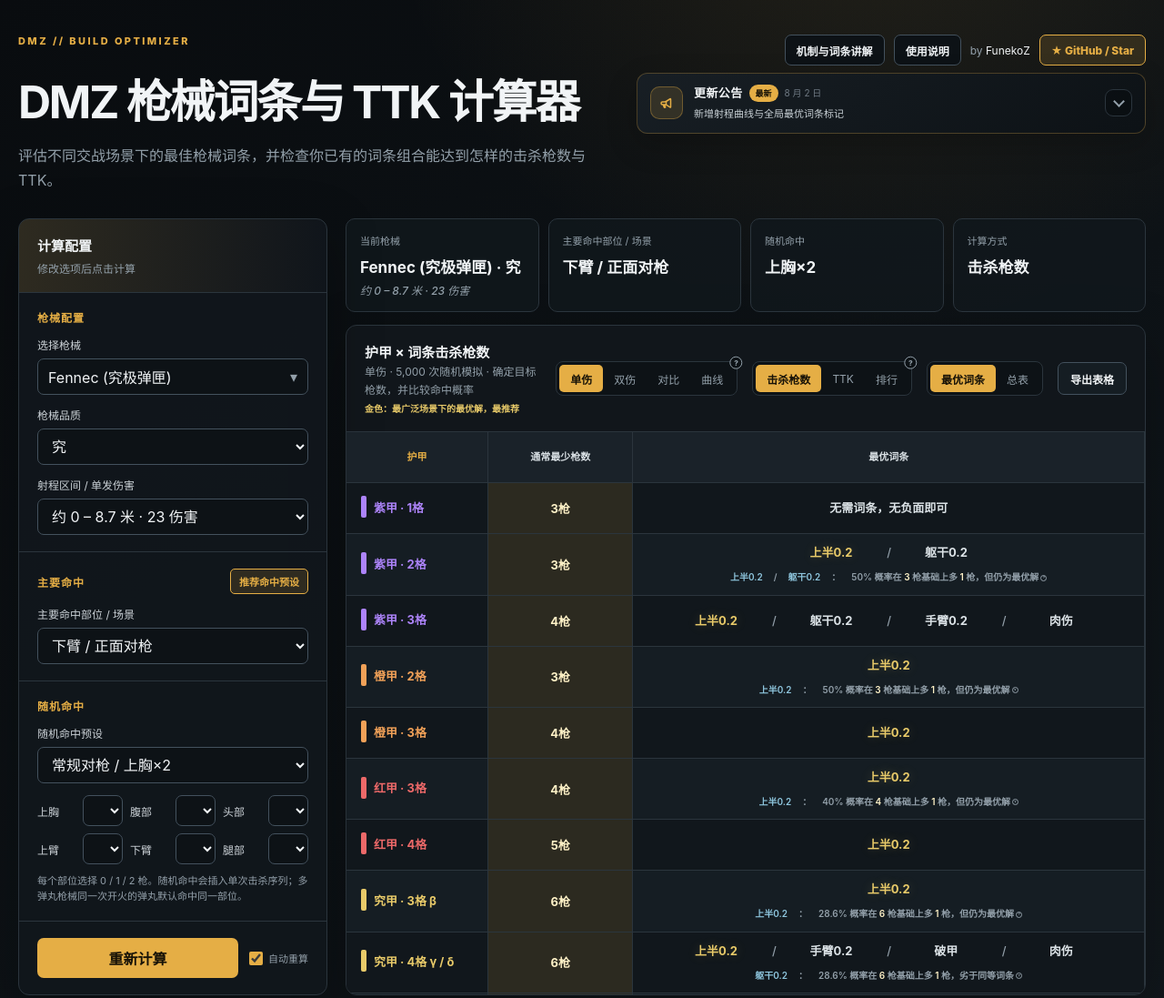
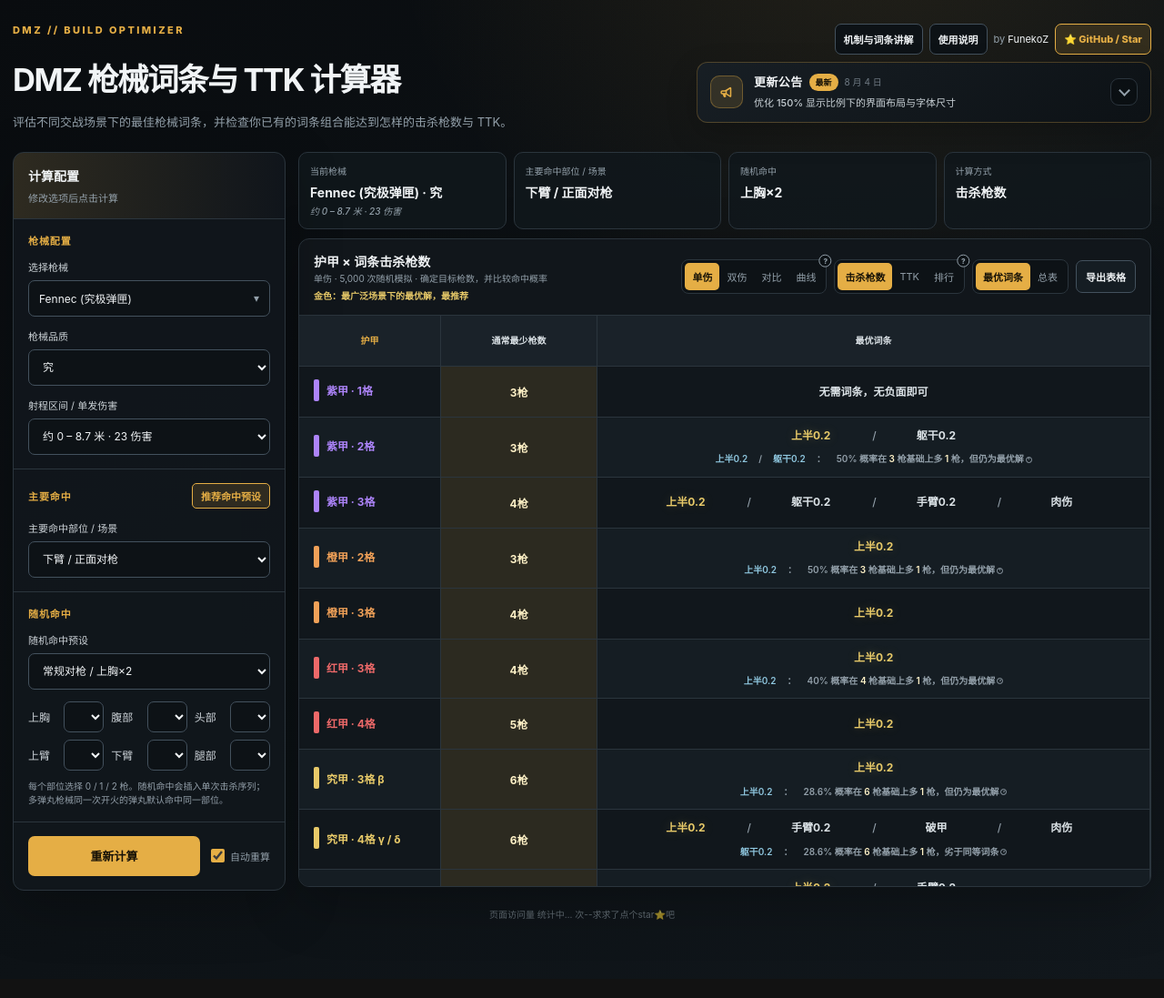
Before and after one commit to FunekoZ/DMZ-damage-calculator, a plain HTML site: page index.html in a window 1280 px wide. Shown: the top 1097 px of the page at 91% size. After the commit the page ends 1076 px from the top, so only its background shows below. Drawn offline with Linux system fonts and the light colour scheme; some packages are replaced by stand-ins of ours; a script that the page names is missing.

Commit message:
Optimize layout for 150% display scaling
Co-Authored-By: Claude <noreply@anthropic.com>

```diff
--- a/assets/css/responsive.css
+++ b/assets/css/responsive.css
@@ -1,15 +1,66 @@
+    @media (max-width: 1400px) and (min-width: 821px) {
+      body { font-size: 13px; }
+      h1 { font-size: clamp(28px, 2.7vw, 38px); }
+      .intro { font-size: 13px; line-height: 1.6; }
+      .author-card, .announcement-card { font-size: 11px; }
+      .mechanics-button, .guide-button, .star-link { font-size: 11px; }
+      .panel-head h2, .result-head h2 { font-size: 14px; }
+      .panel-head p, label, .view-toggle button, .export-button { font-size: 11px; }
+      input, select, .weapon-select-trigger, .recommend { font-size: 12px; }
+      .section-title { font-size: 11px; }
+      .hint { font-size: 10px; }
+      .stat span { font-size: 10px; }
+      .stat strong { font-size: 13px; }
+      .stat-detail, .result-head span { font-size: 10px; }
+      th { font-size: 10px; }
+      td { font-size: 12px; }
+    }
+
+    @media (max-width: 1400px) and (min-width: 1051px) {
+      .page { width: min(100% - 28px, 1680px); padding-top: 26px; }
+      .page-header { grid-template-columns: minmax(0, 1fr) minmax(420px, 500px); column-gap: 20px; margin-bottom: 22px; }
+      h1 { font-size: clamp(28px, 2.7vw, 38px); }
+      .author-card { gap: 7px; }
+      .mechanics-button, .guide-button, .star-link { padding-inline: 9px; }
+      .layout { grid-template-columns: 300px minmax(0, 1fr); gap: 14px; }
+      .panel-head { padding: 15px 16px; }
+      .section { padding: 15px 16px; }
+      .summary { gap: 8px; margin-bottom: 10px; }
+      .stat { min-height: 74px; padding: 12px; }
+      .stat strong { margin-top: 6px; font-size: 14px; }
+      .stat-detail { margin-top: 3px; font-size: 10px; }
+      .result-head { flex-wrap: wrap; gap: 8px; padding: 14px 16px; }
+      .result-head > div:first-child { flex: 1 1 220px; }
+      .view-toggle button { padding-inline: 8px; }
+      .export-button { padding-inline: 10px; }
+    }
+
     @media (max-width: 1050px) {
       .page { width: min(100% - 24px, 1680px); padding-top: 24px; }
       .page-header { display: block; margin-bottom: 22px; }
       .author-card { margin: 0 0 12px; justify-content: flex-start; }
       .announcement-card { width: 100%; margin: 0; }
-      .layout { grid-template-columns: 1fr; }
-      .controls { position: static; }
+      .layout { grid-template-columns: 280px minmax(0, 1fr); gap: 12px; }
+      .controls { top: 12px; }
+      .panel-head { padding: 14px 15px; }
+      .section { padding: 14px 15px; }
       #randomInputs { grid-template-columns: repeat(3, minmax(0, 1fr)); }
-      .summary { grid-template-columns: 1fr 1fr; }
+      .summary { grid-template-columns: 1fr 1fr; gap: 8px; margin-bottom: 10px; }
+      .stat { min-height: 72px; padding: 11px 12px; }
+      .stat strong { margin-top: 5px; font-size: 14px; line-height: 1.35; }
+      .stat-detail { margin-top: 3px; font-size: 10px; }
+      .stat strong, .stat-detail { overflow: hidden; text-overflow: ellipsis; white-space: nowrap; }
+      .result-head { flex-wrap: wrap; justify-content: flex-start; gap: 8px; padding: 14px; }
+      .result-head > div:first-child { width: 100%; }
+      .view-toggle button { padding-inline: 8px; }
       .table-wrap { overflow: auto; min-height: 0; }
       .armor-full { display: none; }
       .armor-compact { display: inline; }
+    }
+
+    @media (max-width: 820px) {
+      .layout { grid-template-columns: 1fr; }
+      .controls { position: static; }
     }
 
     @media (max-width: 600px) {
--- a/index.html
+++ b/index.html
@@ -20,7 +20,7 @@
         <button id="mechanicsButton" class="mechanics-button" type="button">机制与词条讲解</button>
         <button id="guideButton" class="guide-button" type="button">使用说明</button>
         <span>by <a href="https://github.com/FunekoZ" target="_blank" rel="noopener noreferrer">FunekoZ</a></span>
-        <a class="star-link" href="https://github.com/FunekoZ/DMZ-damage-calculator" target="_blank" rel="noopener noreferrer" title="打开 GitHub 仓库后点击 Star">★ GitHub / Star</a>
+        <a class="star-link" href="https://github.com/FunekoZ/DMZ-damage-calculator" target="_blank" rel="noopener noreferrer" title="打开 GitHub 仓库后点击 Star">⭐️ GitHub / Star</a>
       </div>
       <details class="announcement-card">
         <summary>
@@ -32,9 +32,9 @@
               <span class="announcement-title-row">
                 <span class="announcement-title">更新公告</span>
                 <span class="announcement-badge">最新</span>
-                <time class="announcement-summary-date" datetime="2026-08-02">8 月 2 日</time>
+                <time class="announcement-summary-date" datetime="2026-08-04">8 月 4 日</time>
               </span>
-              <span class="announcement-latest">新增射程曲线与全局最优词条标记</span>
+              <span class="announcement-latest">优化 150% 显示比例下的界面布局与字体尺寸</span>
             </span>
           </span>
           <span class="announcement-chevron" aria-hidden="true"></span>
@@ -42,14 +42,21 @@
         <div class="announcement-content">
           <article class="announcement-item">
             <div class="announcement-item-head">
+              <time class="announcement-date" datetime="2026-08-04">8 月 4 日</time>
+              <span class="announcement-version">最新更新</span>
+            </div>
+            <ul class="announcement-list">
+              <li>优化 150% 显示比例下的界面布局与字体尺寸，减少内容换行和面板纵向拉伸</li>
+            </ul>
+          </article>
+          <article class="announcement-item">
+            <div class="announcement-item-head">
               <time class="announcement-date" datetime="2026-08-02">8 月 2 日</time>
-              <span class="announcement-version">最新更新</span>
             </div>
             <ul class="announcement-list">
               <li>修复肉伤和上半 0.2 的计算逻辑</li>
               <li>全局最优词条改为金色标记</li>
               <li>新增射程曲线</li>
-              <li>优化窄屏外观</li>
             </ul>
           </article>
           <article class="announcement-item">
@@ -288,7 +295,7 @@
         <p>优先按 TTK 从低到高排序；TTK 相同时，枪数更少者优先。</p>
       </div>
     </dialog>
-    <p class="site-counter" id="busuanzi_container_site_pv">页面访问量 <span id="busuanzi_value_site_pv">统计中…</span> 次</p>
+    <p class="site-counter" id="busuanzi_container_site_pv">页面访问量 <span id="busuanzi_value_site_pv">统计中…</span> 次--求求了点个star⭐️吧</p>
   </main>
 
   <script async src="https://busuanzi.ibruce.info/busuanzi/2.3/busuanzi.pure.mini.js"></script>
```
